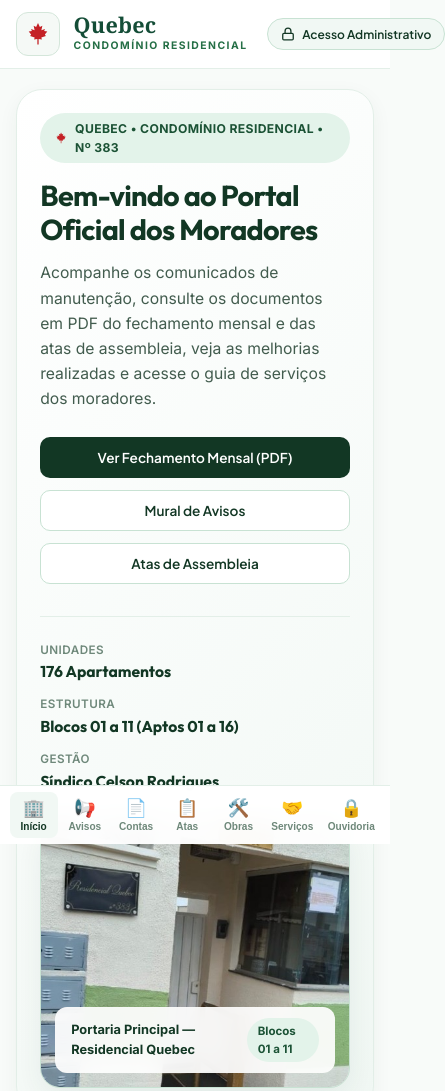
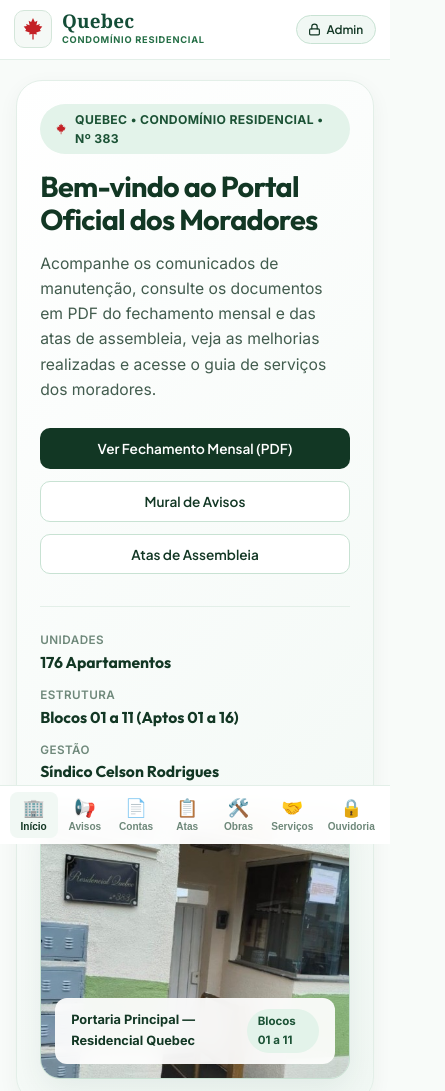
Before and after one commit to raianeyyanagita/portal-condominio-quebec, a plain HTML site: page index.html in a window 390 px wide. Shown: the top 1091 px of the page, 445 px wide, since content can reach past the window. Drawn offline with Linux system fonts and the light colour scheme; no server answers.

Commit message:
Add files via upload

```diff
--- a/index.html
+++ b/index.html
@@ -39,11 +39,12 @@
 
       <div class="header-admin-wrap">
         <button class="header-admin-btn" data-tab="admin" onclick="switchTab('admin')">
-          <svg viewBox="0 0 24 24" width="14" height="14" fill="none" stroke="currentColor" stroke-width="2.2" stroke-linecap="round" stroke-linejoin="round">
+          <svg viewBox="0 0 24 24" width="13" height="13" fill="none" stroke="currentColor" stroke-width="2.2" stroke-linecap="round" stroke-linejoin="round" style="flex-shrink:0;">
             <rect x="3" y="11" width="18" height="11" rx="2" ry="2"></rect>
             <path d="M7 11V7a5 5 0 0 1 10 0v4"></path>
           </svg>
-          <span>Acesso Administrativo</span>
+          <span class="admin-text-desktop">Acesso Administrativo</span>
+          <span class="admin-text-mobile">Admin</span>
         </button>
       </div>
     </div>
--- a/styles.css
+++ b/styles.css
@@ -39,6 +39,7 @@
 
 html {
   scroll-behavior: smooth;
+  overflow-x: hidden;
 }
 
 body {
@@ -48,6 +49,7 @@ body {
   line-height: 1.6;
   -webkit-font-smoothing: antialiased;
   padding-bottom: 84px;
+  overflow-x: hidden;
 }
 
 /* ==========================================
@@ -187,6 +189,10 @@ body {
   background: var(--green-forest);
   border-color: var(--green-forest);
   color: #ffffff;
+}
+
+.admin-text-mobile {
+  display: none;
 }
 
 /* ==========================================
@@ -1196,6 +1202,38 @@ textarea.form-control {
 }
 
 @media (max-width: 560px) {
+  .navbar-inner {
+    padding: 0.65rem 0.9rem;
+    gap: 0.5rem;
+  }
+  .brand {
+    gap: 0.6rem;
+    min-width: 0;
+  }
+  .brand-crest {
+    width: 38px;
+    height: 38px;
+    border-radius: 10px;
+  }
+  .brand-text h1 {
+    font-size: 1.18rem !important;
+  }
+  .brand-text span {
+    font-size: 0.58rem !important;
+    letter-spacing: 0.08em !important;
+  }
+  .admin-text-desktop {
+    display: none;
+  }
+  .admin-text-mobile {
+    display: inline;
+  }
+  .header-admin-btn {
+    padding: 0.38rem 0.72rem;
+    font-size: 0.74rem;
+    gap: 0.32rem;
+    white-space: nowrap;
+  }
   .quick-links-row {
     grid-template-columns: 1fr;
     gap: 0.75rem;
```
